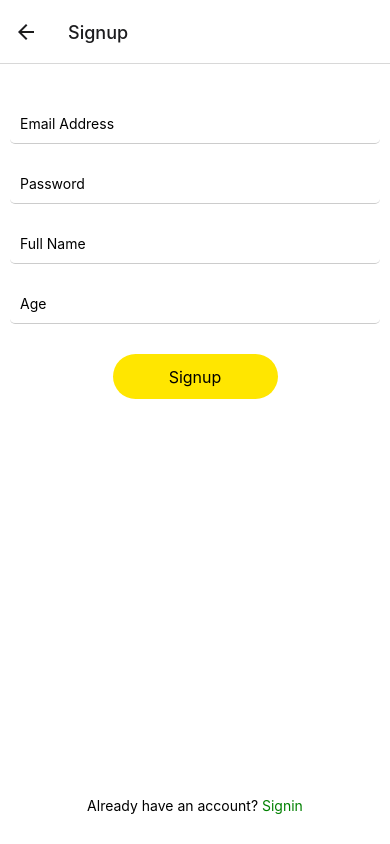
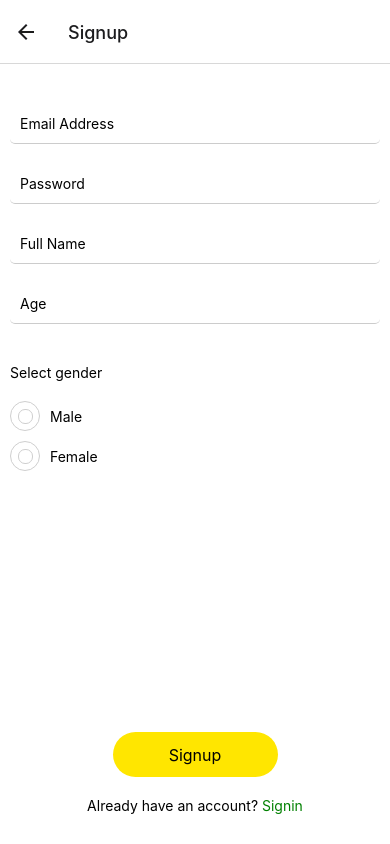
Before and after one commit to mahi1212/React-Native-Note-App, a React Native app: screen /Signup in a window 390 px wide. Built offline with nearby package versions, Linux system fonts and the light colour scheme.

Commit message:
signIn and signUp pages done

```diff
--- a/App.js
+++ b/App.js
@@ -21,7 +21,7 @@ export default function App() {
   const user = false; //not authenticated
   return (
     <NavigationContainer theme={AppTheme}>
-      <Stack.Navigator>
+      <Stack.Navigator >
         {
           user ? <>
             <Stack.Screen name="Home" component={Home} />
--- a/src/screens/Signin.jsx
+++ b/src/screens/Signin.jsx
@@ -21,10 +21,12 @@ export default function Signin({navigation}) {
       <View style={styles.Inputcontainer}>
         <Input placeholder="Email Address" />
         <Input placeholder="Password" secureTextEntry />
-        <Button title="Signin" customStyles={{ alignSelf: "center", marginTop: 10 }} ></Button>
+
       </View>
+
       {/* link to signUp*/}
       <View style={styles.link} >
+        <Button title="Signin" customStyles={{ alignSelf: "center", marginBottom: 20 }} ></Button>
         <Pressable style={{flexDirection: 'row'}} onPress={()=> {navigation.navigate("Signup")}}>
           <Text>Don't have an account? </Text>
           <Text style={{ color: "green" }}>Signup</Text>
--- a/src/screens/Signup.jsx
+++ b/src/screens/Signup.jsx
@@ -9,26 +9,59 @@ import {
   TouchableOpacity,
   Pressable,
 } from "react-native";
-import React from "react";
+import React, { useState } from "react";
 import Button from "../components/Button";
 import Input from "../components/Input";
 
-export default function Signup({navigation}) {
+export default function Signup({ navigation }) {
+  const [gender, setGender] = useState(null)
+
+  const genderOptions = ["Male", "Female"];
   return (
-    <SafeAreaView style={{flex: 1}}>
+    <SafeAreaView style={{ flex: 1 }}>
       <View style={styles.Inputcontainer}>
         <Input placeholder="Email Address" />
         <Input placeholder="Password" secureTextEntry />
         <Input placeholder="Full Name" />
         <Input placeholder="Age" />
+        <View>
+          <Text style={{marginVertical: 20}}>Select gender</Text>
+        </View>
+        {genderOptions.map((option) => {
+          const selected = option === gender
+          return(
+            <Pressable onPress={()=> {setGender(option)}} style={styles.radioContainer} key={option}>
+            <View
+              style={[
+                styles.outerCircle,
+                selected && styles.selectedOuterCirlce,
+              ]}
+            >
+              <View
+                style={[
+                  styles.innerCircle,
+                  selected && styles.selectedInnerCirlce,
+                ]}
+              />
+            </View>
+            <Text style={styles.radioText}>{option}</Text>
+          </Pressable>
+          )
+        })}
+      </View>
+
+      {/* link to SIGNIN*/}
+      <View style={styles.link}>
         <Button
           title="Signup"
-          customStyles={{ alignSelf: "center", marginTop: 10 }}
-        ></Button>
-      </View>
-      {/* link to SIGNIN*/}
-      <View style={styles.link} >
-        <Pressable style={{flexDirection: 'row'}} onPress={()=> {navigation.navigate("Signin")}}>
+          customStyles={{ alignSelf: "center", marginBottom: 20 }}
+        />
+        <Pressable
+          style={{ flexDirection: "row" }}
+          onPress={() => {
+            navigation.navigate("Signin");
+          }}
+        >
           <Text>Already have an account? </Text>
           <Text style={{ color: "green" }}>Signin</Text>
         </Pressable>
@@ -51,8 +84,37 @@ const styles = StyleSheet.create({
   },
   link: {
     flex: 1,
-    justifyContent: 'flex-end',
+    justifyContent: "flex-end",
     alignItems: "center",
     paddingBottom: 30,
-  }
+  },
+  radioContainer: {
+    flexDirection: "row",
+    alignItems: "center",
+    marginBottom: 10,
+  },
+  outerCircle: {
+    height: 30,
+    width: 30,
+    borderRadius: 15,
+    borderWidth: 1,
+    borderColor: "#cfcfcf",
+    marginRight: 10,
+    justifyContent: "center",
+    alignItems: "center",
+  },
+  innerCircle: {
+    height: 15,
+    width: 15,
+    borderRadius: 7,
+    borderWidth: 1,
+    borderColor: "#cfcfcf",
+  },
+  selectedOuterCirlce: {
+    borderColor: "orange",
+  },
+  selectedInnerCirlce: {
+    backgroundColor: "orange",
+    borderColor: "orange",
+  },
 });
```
